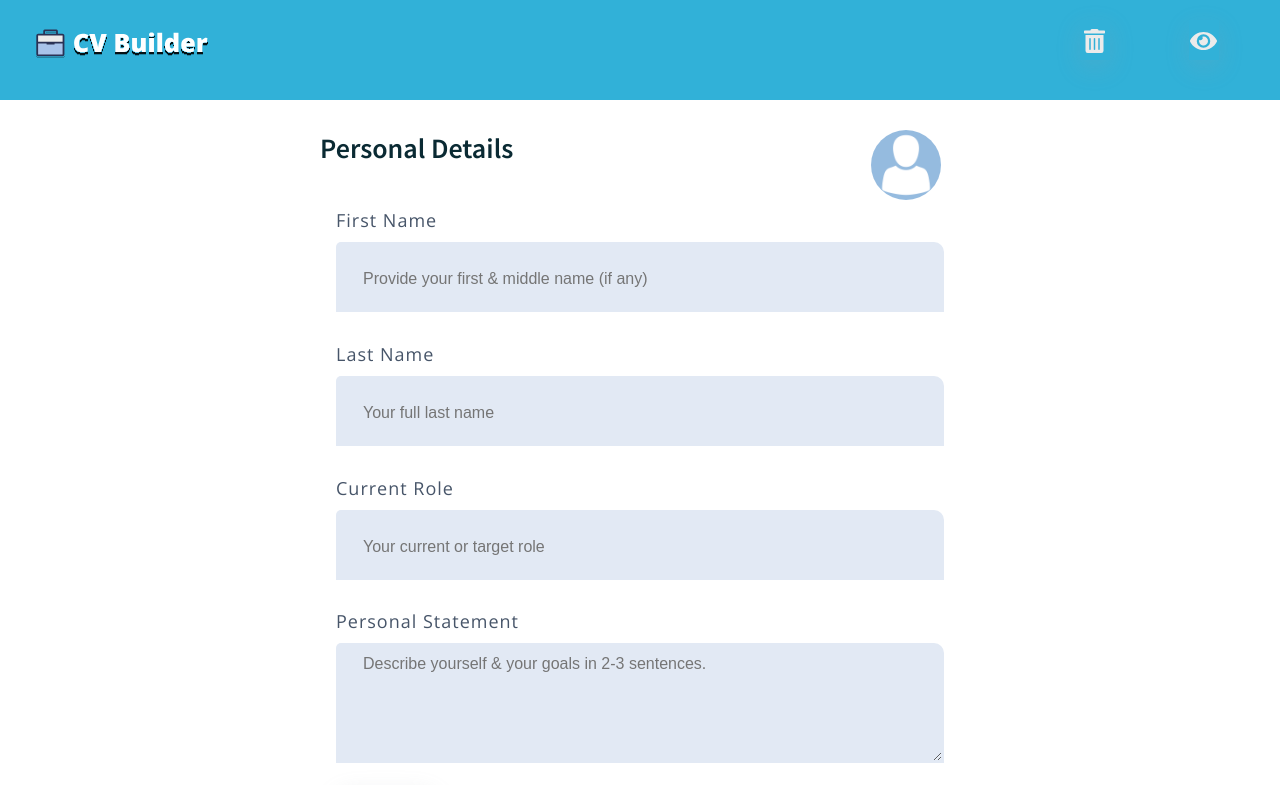
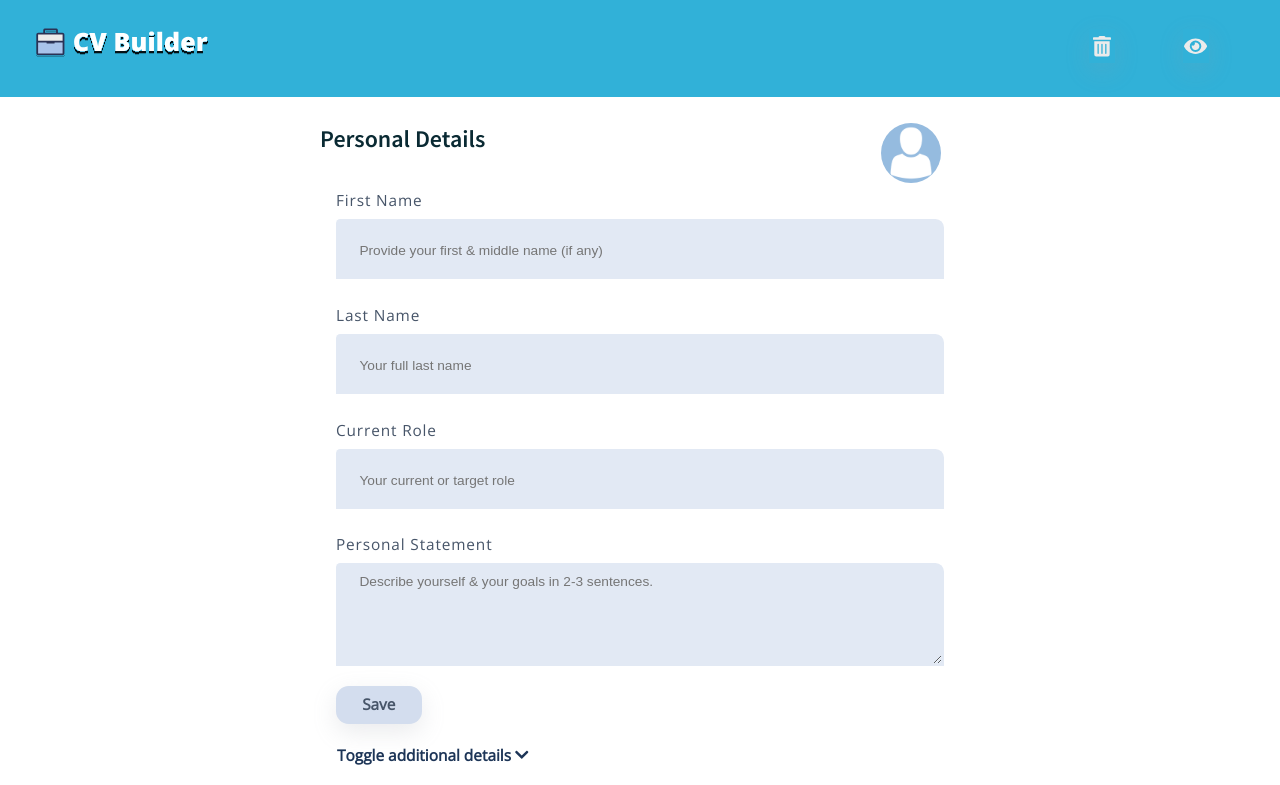
Before and after one commit to developedbygeo/Resume-builder, a React (Create React App) app: page / in a window 1280 px wide. Shown: the top 785 px of the page. Built offline with nearby package versions, Linux system fonts and the light colour scheme.

Commit message:
style: fine-tuning the global font size

```diff
--- a/src/components/shared/globalStyles.js
+++ b/src/components/shared/globalStyles.js
@@ -18,7 +18,7 @@ html {
     font-size: 41%;
   }
   @media ${devices.desktop}{
-    font-size: 62.5%;
+    font-size: 53.5%;
   }
 }
 
```
